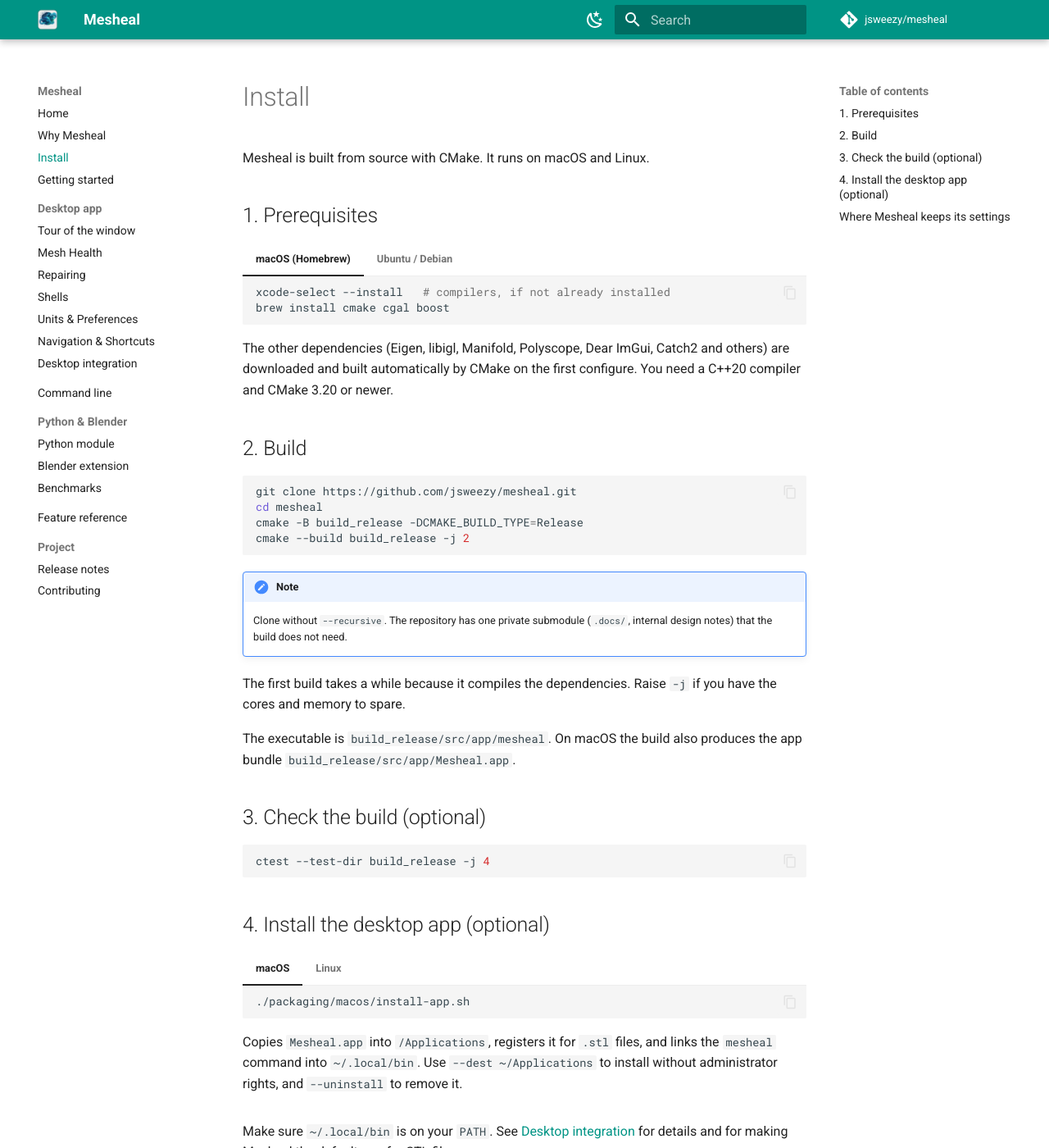
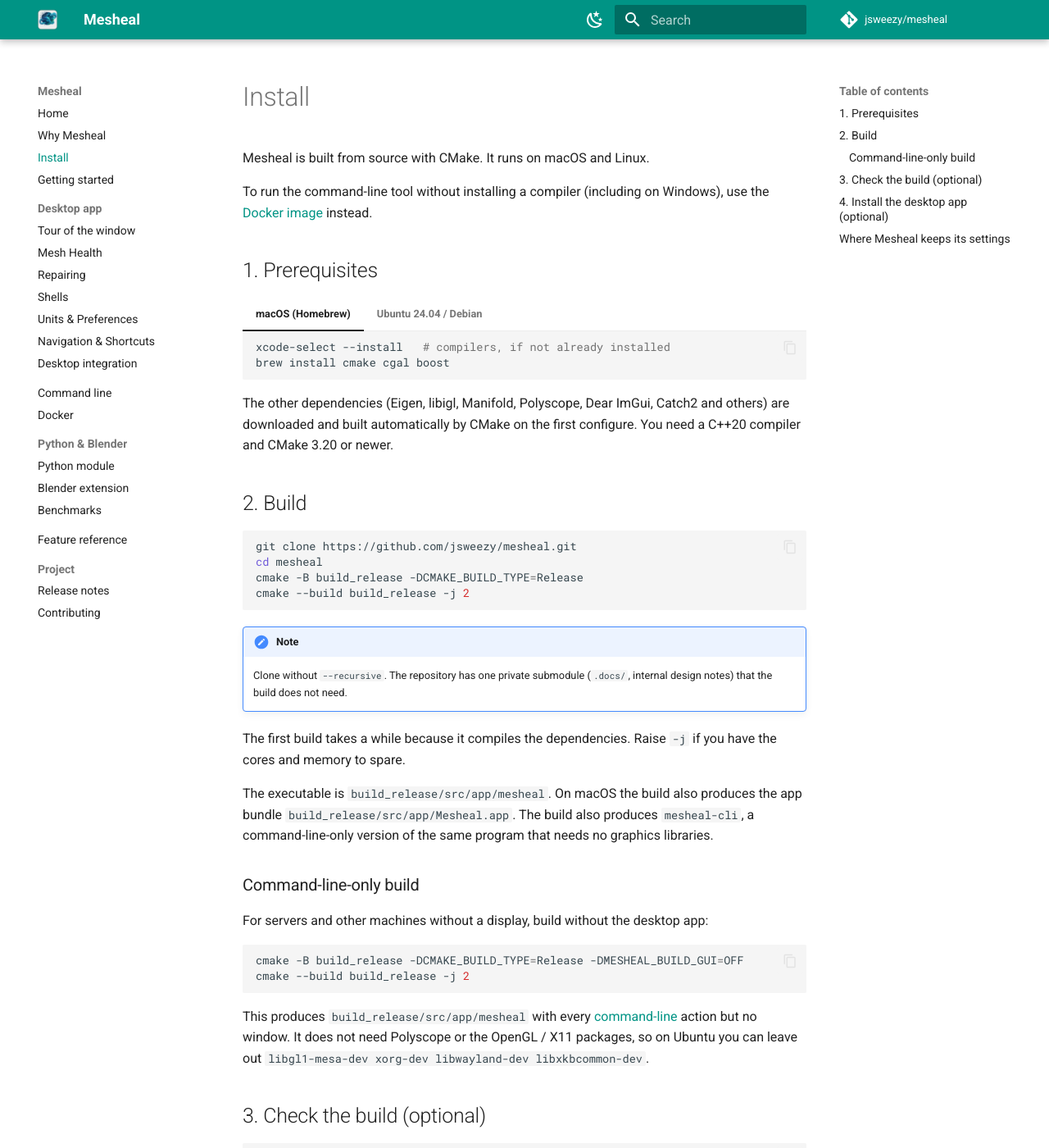
Before and after one commit to jsweezy/mesheal, an MkDocs documentation site: the page built from docs/install.md, in a window 1280 px wide and 1400 px high. Shown: the whole window at 82% size. Built offline with MkDocs 1.6.1 and Material for MkDocs 9.7.7, drawn with Linux system fonts in a browser that asks for light colours; comment, search, counter and statistics services are not loaded.

Commit message:
Build and test on Linux with Docker; add a command-line-only build
- Dockerfile (Ubuntu 24.04): installs the build tools, compiles the full
  app, runs the whole test suite, and ships a small image with the
  command-line tool. The build folder is kept in a BuildKit cache so
  rebuilds only recompile what changed. One compile job by default.
- GitHub Actions workflow builds and tests the Linux image on every push
  and pull request, then smoke-tests the CLI on a bundled example.
- New mesheal_cli target (CliMain.cpp): `mesheal` when
  MESHEAL_BUILD_GUI=OFF, `mesheal-cli` next to the desktop app otherwise.
  It needs no Polyscope, OpenGL or X11.
- CGAL: require 6.2+. Older system installs (Ubuntu 24.04 ships 5.6) are
  skipped and CGAL 6.2.1 is downloaded; the download is now only unpacked
  instead of being added as a CMake project, which failed.
- Docs: new Docker page, corrected Ubuntu package list, CLI-only build.

````diff
--- a/docs/install.md
+++ b/docs/install.md
@@ -1,6 +1,9 @@
 # Install
 
 Mesheal is built from source with CMake. It runs on macOS and Linux.
+
+To run the command-line tool without installing a compiler (including on Windows), use the
+[Docker image](DOCKER.md) instead.
 
 ## 1. Prerequisites
 
@@ -11,12 +14,17 @@ Mesheal is built from source with CMake. It runs on macOS and Linux.
     brew install cmake cgal boost
     ```
 
-=== "Ubuntu / Debian"
+=== "Ubuntu 24.04 / Debian"
 
     ```bash
     sudo apt-get update
-    sudo apt-get install -y cmake build-essential libcgal-dev libboost-all-dev
+    sudo apt-get install -y cmake build-essential git libboost-dev libgmp-dev libmpfr-dev \
+        libtbb-dev libgl1-mesa-dev xorg-dev libwayland-dev libxkbcommon-dev
     ```
+
+    Mesheal needs CGAL 6.2 or newer. Ubuntu's `libcgal-dev` package is older, so CMake
+    downloads CGAL 6.2.1 automatically on the first configure. CGAL is header-only, so this adds
+    no compile time.
 
 The other dependencies (Eigen, libigl, Manifold, Polyscope, Dear ImGui, Catch2 and others) are
 downloaded and built automatically by CMake on the first configure. You need a C++20 compiler and
@@ -39,7 +47,21 @@ The first build takes a while because it compiles the dependencies. Raise `-j` i
 and memory to spare.
 
 The executable is `build_release/src/app/mesheal`. On macOS the build also produces the app bundle
-`build_release/src/app/Mesheal.app`.
+`build_release/src/app/Mesheal.app`. The build also produces `mesheal-cli`, a command-line-only
+version of the same program that needs no graphics libraries.
+
+### Command-line-only build
+
+For servers and other machines without a display, build without the desktop app:
+
+```bash
+cmake -B build_release -DCMAKE_BUILD_TYPE=Release -DMESHEAL_BUILD_GUI=OFF
+cmake --build build_release -j 2
+```
+
+This produces `build_release/src/app/mesheal` with every [command-line](CLI.md) action but no
+window. It does not need Polyscope or the OpenGL / X11 packages, so on Ubuntu you can leave out
+`libgl1-mesa-dev xorg-dev libwayland-dev libxkbcommon-dev`.
 
 ## 3. Check the build (optional)
 
--- a/mkdocs.yml
+++ b/mkdocs.yml
@@ -82,6 +82,7 @@ nav:
       - Navigation & Shortcuts: NAVIGATION.md
       - Desktop integration: DESKTOP_INTEGRATION.md
   - Command line: CLI.md
+  - Docker: DOCKER.md
   - Python & Blender:
       - Python module: python.md
       - Blender extension: blender.md
````
Also changed, not shown: README.md (+5 -2 lines), docs/DOCKER.md (added, +142 -0 lines), 6 other files.
